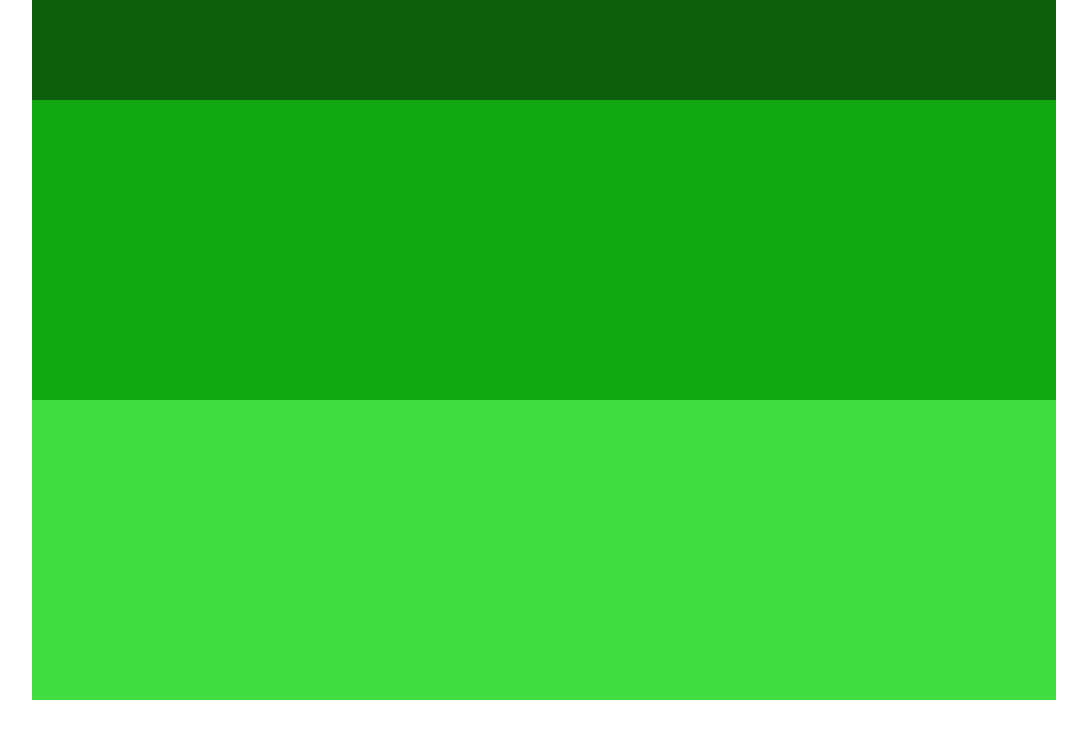
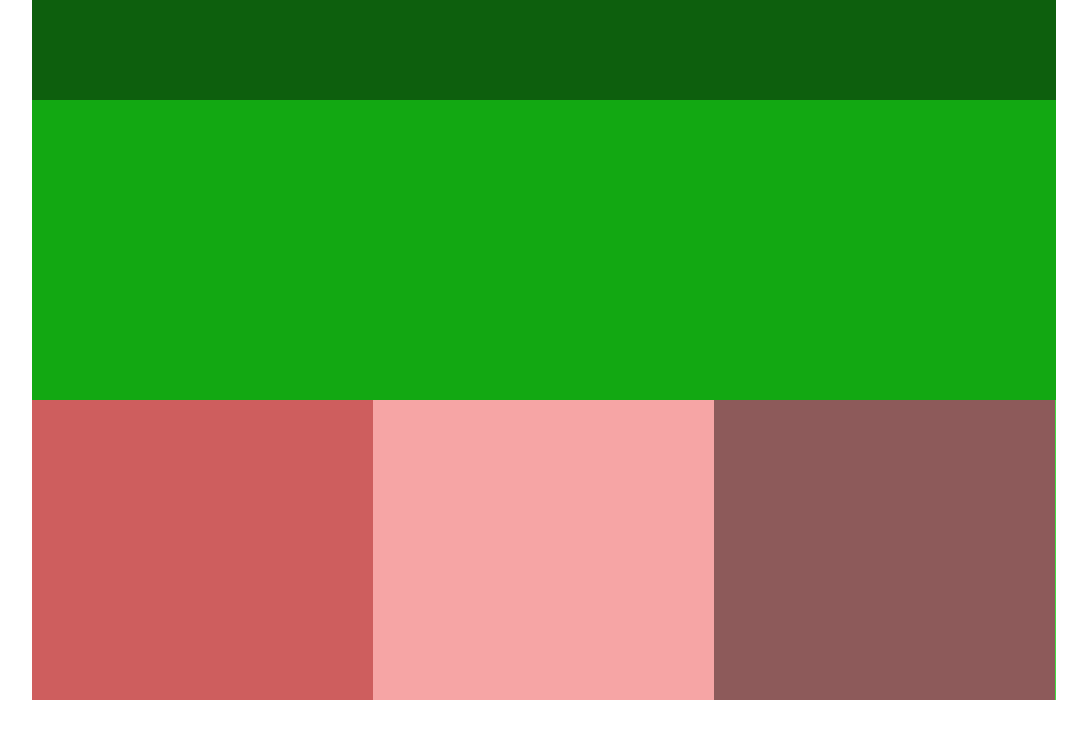
Before and after one commit to nandhirajan/html-css-bike-workshop-website, a plain HTML site: page index.html in a window 1280 px wide. Shown: the whole page, without its empty margins (96-1183 px from the left). Drawn offline with Linux system fonts and the light colour scheme.

Commit message:
Adding cards on single row using flex display

```diff
--- a/index.html
+++ b/index.html
@@ -16,7 +16,11 @@
     <div class="container">
         <header></header>
         <main></main>
-        <div class="cards"></div>
+        <div class="cards">
+            <div class="cards1"></div>
+            <div class="cards2"></div>
+            <div class="cards3"></div>
+        </div>
     </div>
 
 </body>
--- a/style.css
+++ b/style.css
@@ -19,4 +19,23 @@ main {
 .cards {
     background-color: rgb(65, 221, 65);
     min-height: 300px;
+    display: flex;
 }
+
+.cards1 {
+    background-color: rgb(206, 94, 94);
+    min-height: 300px;
+    width:33.3%;
+}
+
+.cards2 {
+    background-color: rgb(246, 165, 165);
+    min-height: 300px;
+    width:33.3%;
+}
+
+.cards3 {
+    background-color: rgb(141, 90, 90);
+    min-height: 300px;
+    width:33.3%;
+}
```
